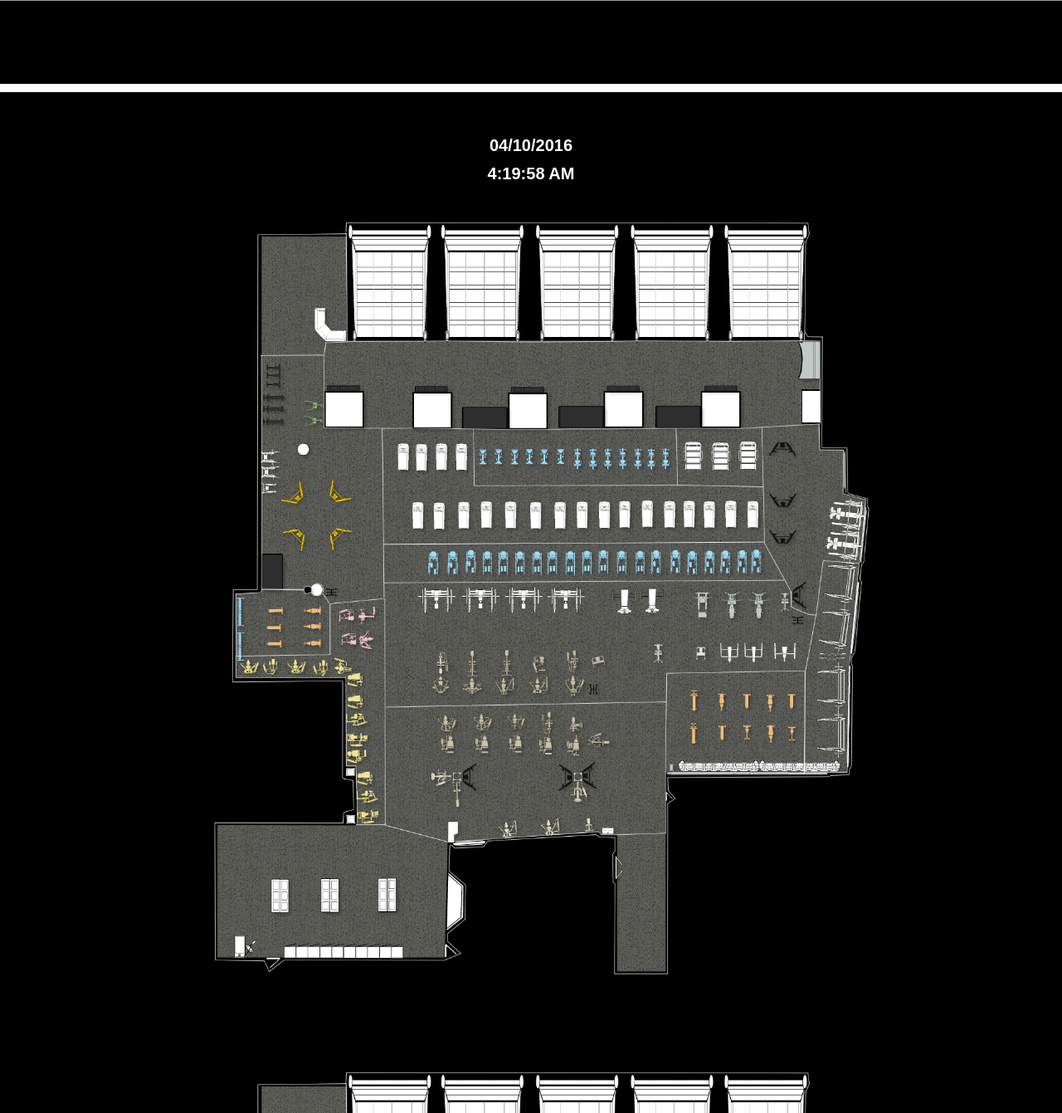
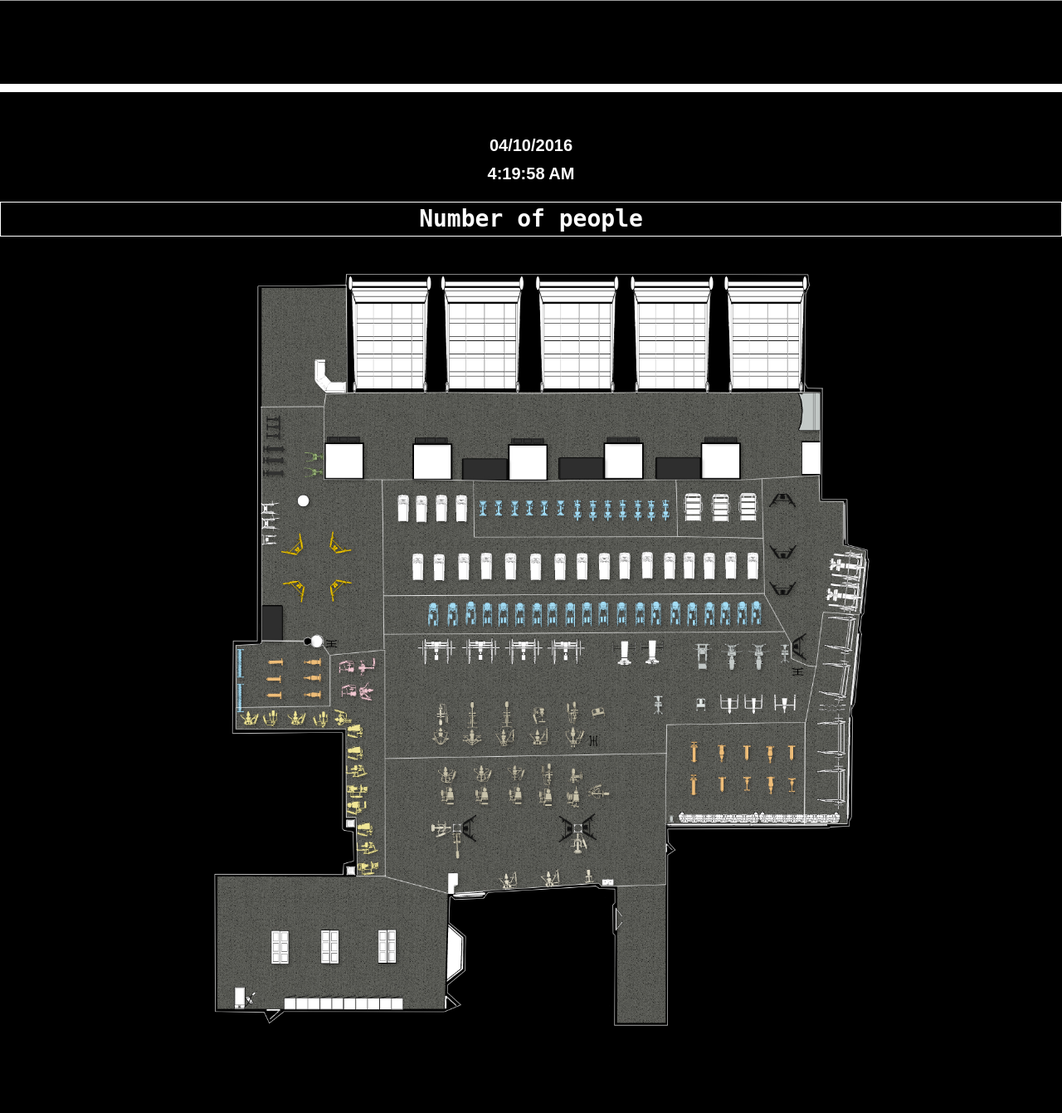
Before and after one commit to BeiwenLiu/CrcTracker, a PHP site: page / in a window 1280 px wide. Shown: the part 799-2140 px from the top of the page at 83% size. Run offline with PHP 8.4, Linux system fonts and the light colour scheme; some libraries are stand-ins or nearby versions; grey boxes are pictures that could not be loaded.

Commit message:
add number of people title

```diff
--- a/css/index.css
+++ b/css/index.css
@@ -16,7 +16,6 @@
 
 #map1 {
     margin-top:100px;
-    height:1000px;
 }
 
 .imageResize {
@@ -44,3 +43,10 @@
     font-size: 20px;
     font-family:sans-serif;
 }
+
+#number {
+    border: 1px solid white;
+    margin-top:20px;
+    font-family:monospace;
+    font-size:28px;
+}
--- a/css/inputForm.css
+++ b/css/inputForm.css
@@ -108,3 +108,7 @@ tr td {
     border: none !important;
     outline:none;
 }
+
+.total {
+    text-align: center;
+}
--- a/index.php
+++ b/index.php
@@ -111,7 +111,10 @@
         </div>
     </section>
 -->
+
+
     <section id="map1">
+
     <div class="line"></div>
         <label class="title" id="labelid"></label>
         <script type="text/javascript">
@@ -122,6 +125,7 @@
          <script type="text/javascript">
                         setInterval(updateClock, 1000);
                 </script>
+        <label class="title" id="number">Number of people</label>
 <img src="images/CrcFloorPlanAlt.png" class="imageResize" id="shape1"  alt="Insert Alt" usemap="#shape1" border="0">
 
 <map name="shape1" id="image_map">
--- a/inputForm.php
+++ b/inputForm.php
@@ -143,6 +143,12 @@ $form = new InputFormData;
                 <?php }?>
                     </tr>
                 <?php }?>
+                <tr>
+                    <td>Total</td>
+                    <?php for($x = 0; $x < 17; $x++) {?>
+                    <td><label class="total"></label></td>
+                    <?php } ?>
+                </tr>
 
 
         </table>
```
